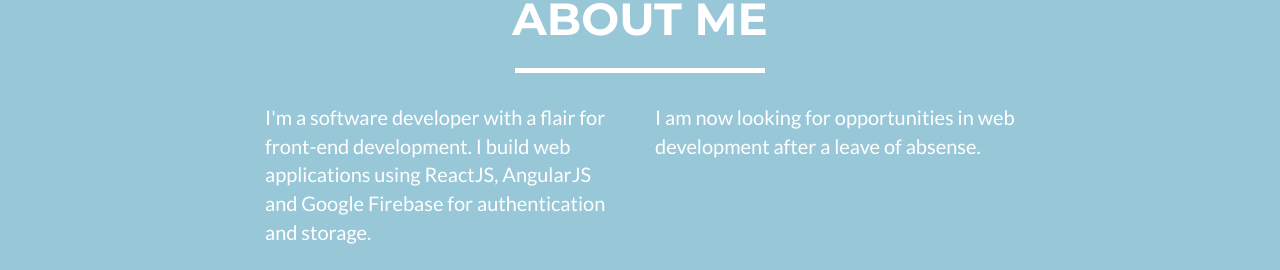
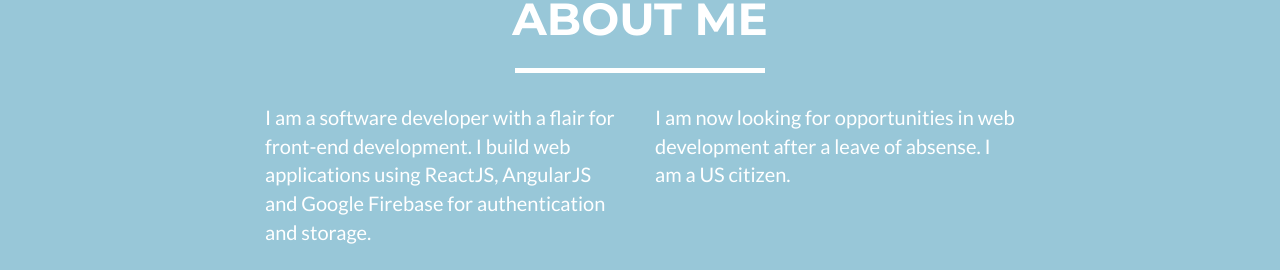
Before and after one commit to ChamuKallem/ChamuPortfolio, a Jekyll site: the page built from index.html, in a window 1280 px wide and 900 px high, scrolled down 1000 px. Shown: the part 155-425 px from the top of the window. Built offline with Jekyll 4.4.1, drawn with Linux system fonts in a browser that asks for light colours.

Commit message:
Adding citizen status

```diff
--- a/_includes/about.html
+++ b/_includes/about.html
@@ -10,12 +10,12 @@
             <div class="row">
                 <div class="col-lg-4 col-lg-offset-2">
                     <p>
-                      I'm a software developer with a flair for front-end development. I build web applications using ReactJS, AngularJS and Google Firebase for authentication and storage.
+                      I am a software developer with a flair for front-end development. I build web applications using ReactJS, AngularJS and Google Firebase for authentication and storage.
                     </p>
                 </div>
                 <div class="col-lg-4">
                     <p>
-                      I am now looking for opportunities in web development after a leave of absense.
+                      I am now looking for opportunities in web development after a leave of absense. I am a US citizen.
                     </p>
                 </div>
                 <div class="col-lg-8 col-lg-offset-2 text-center">
```
Also changed, not shown: 6 other files.
